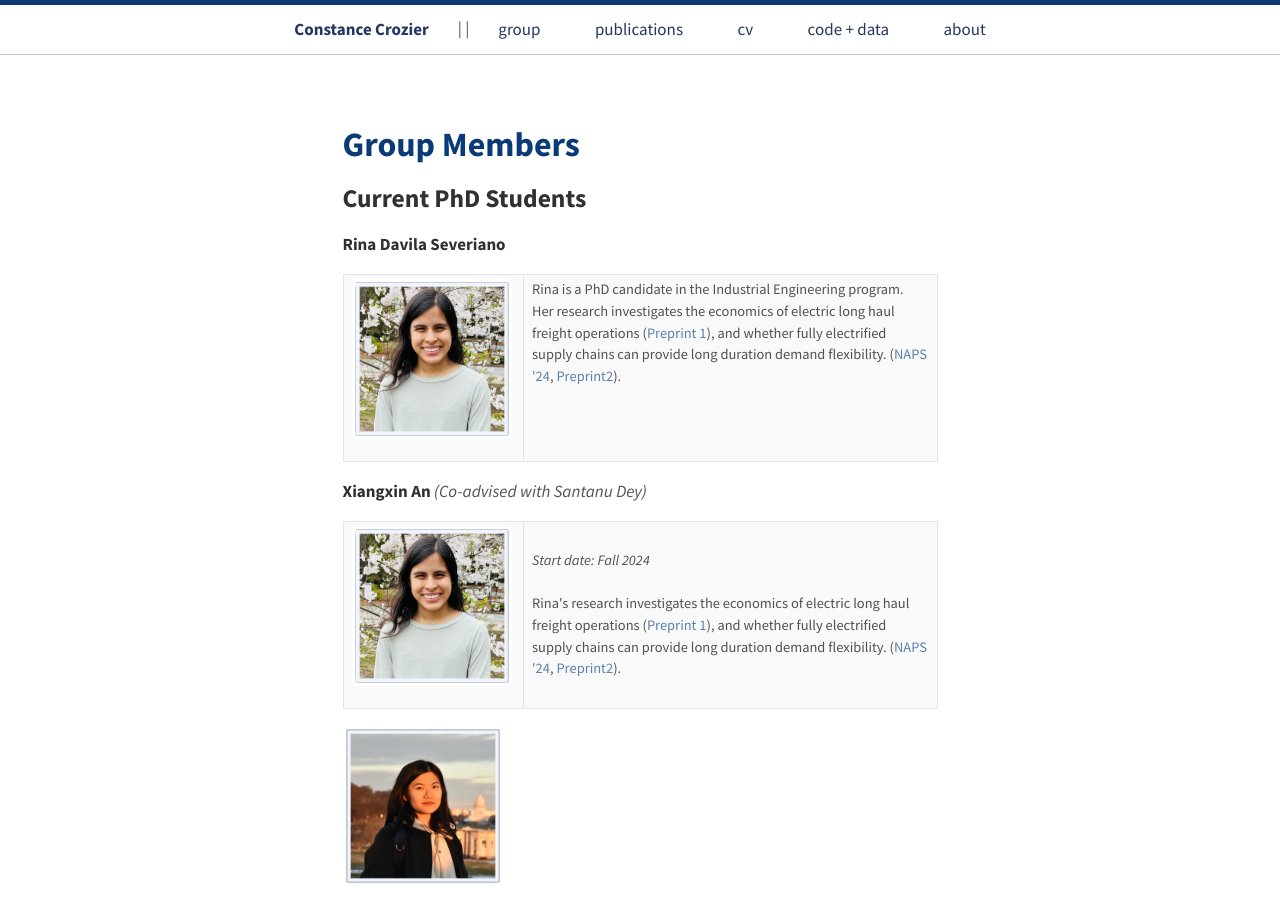
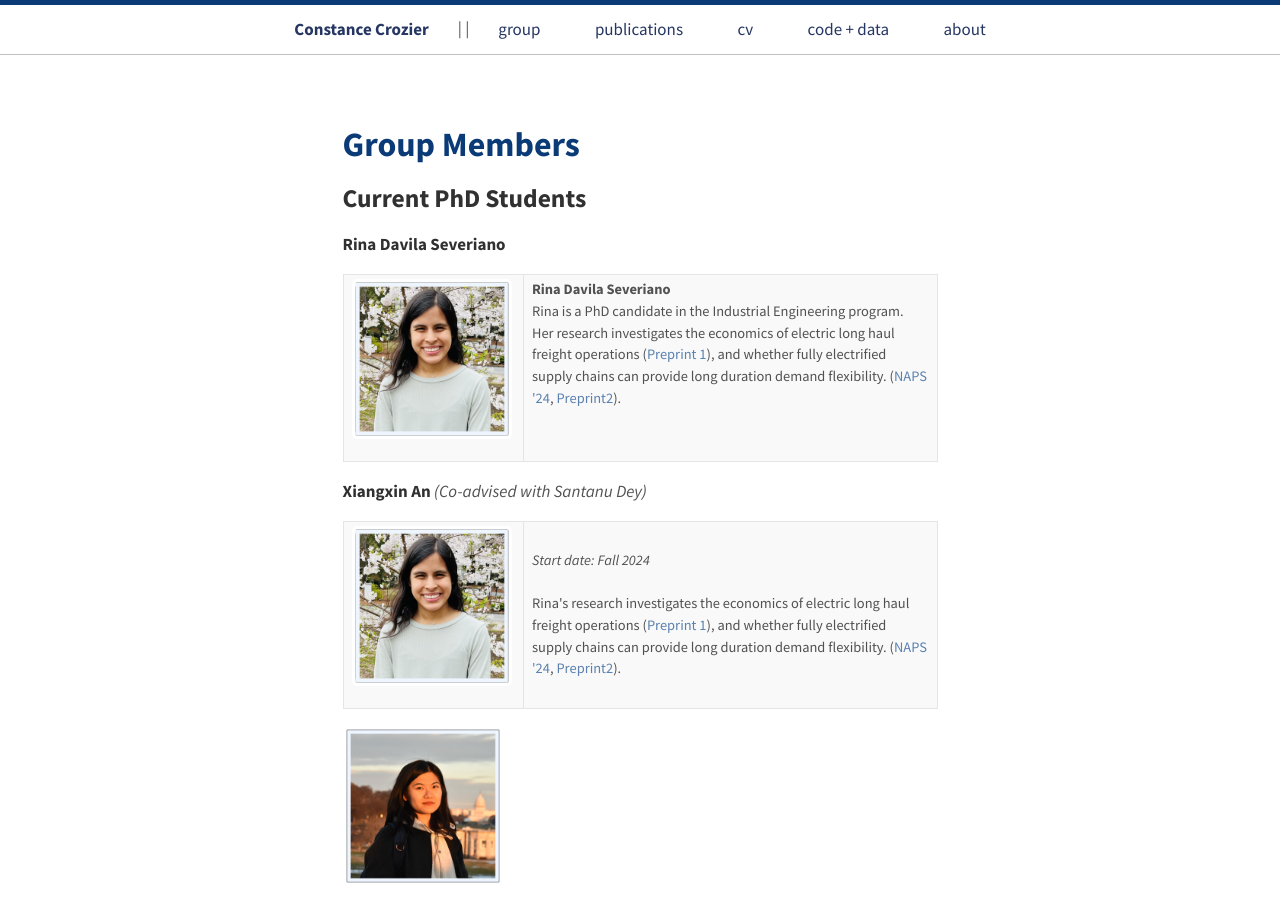
Before and after one commit to constancecrozier/constancecrozier.github.io, a Jekyll site: the page built from group.md, in a window 1280 px wide and 900 px high. Built offline with Jekyll 4.4.1, drawn with Linux system fonts in a browser that asks for light colours.

Commit message:
Update group.md

```diff
--- a/group.md
+++ b/group.md
@@ -18,6 +18,7 @@ title: Group Members
       >
     </td>
     <td style="vertical-align: top;">
+    	<b>Rina Davila Severiano</b><br>
     	Rina is a PhD candidate in the Industrial Engineering program. Her research investigates the economics of electric long haul freight operations (<a href="files/Electric_HGV.pdf">Preprint 1</a>), and whether fully electrified supply chains can provide long duration demand flexibility. (<a href="files/naps_24.pdf">NAPS '24</a>, <a href="https://arxiv.org/pdf/2505.05982">Preprint2</a>).
     </td>
   </tr>
```
